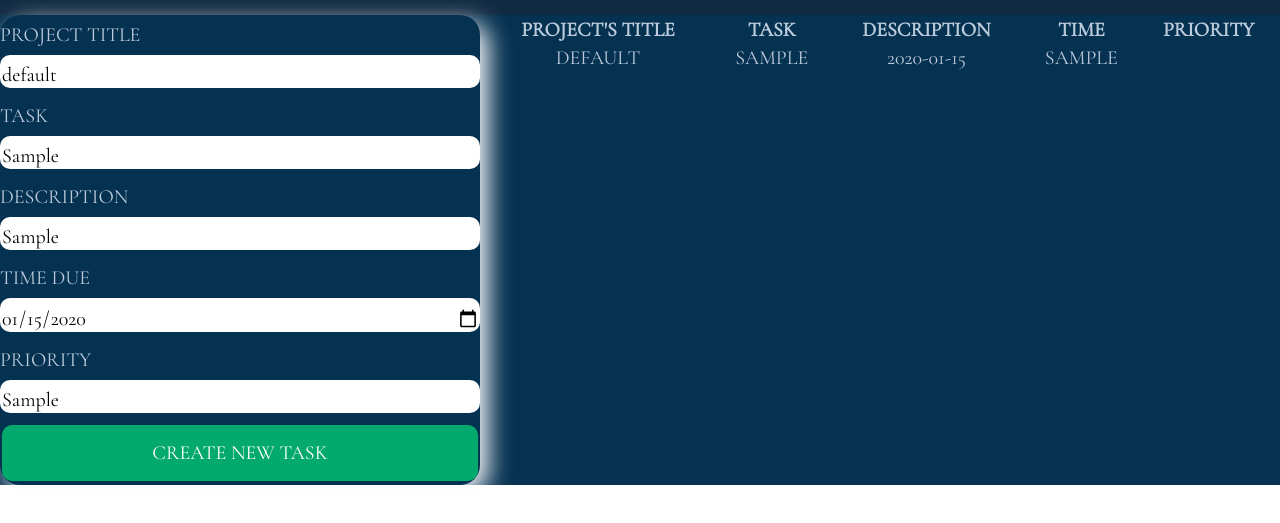
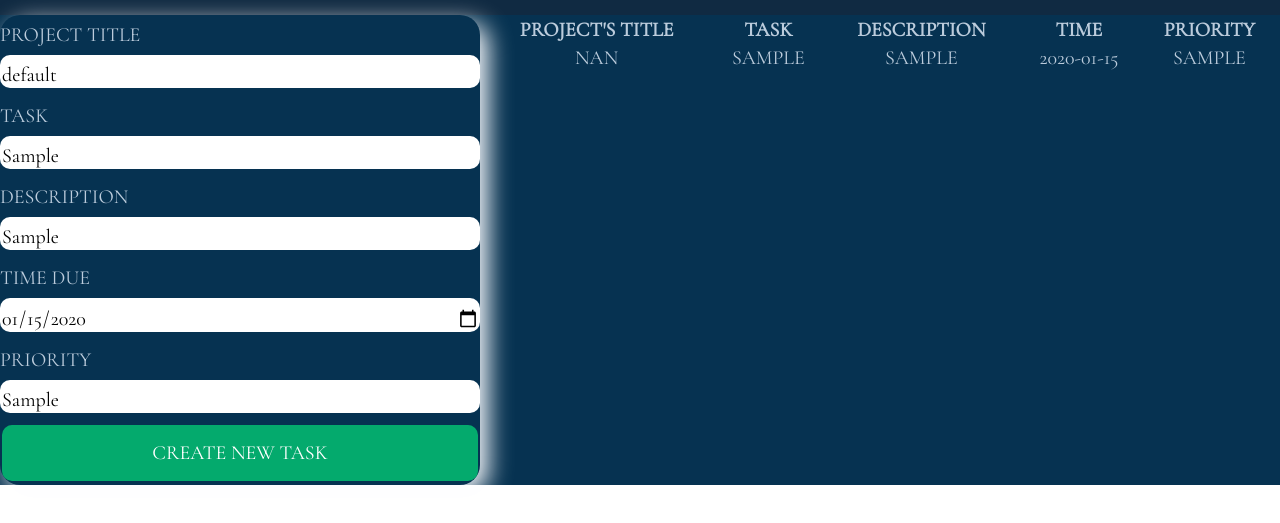
Before and after one commit to kainpets/odin_todos_app, a website built with webpack: page dist/index.html in a window 1280 px wide. Both pictures are taken after typing "Sample", "Sample", "2020-01-15", "Sample" into the empty fields and a click on the input "create new task". Shown: the part 83-606 px from the top of the page. Built offline with nearby package versions, Linux system fonts and the light colour scheme.

Commit message:
final commit

```diff
--- a/src/modules/UI.js
+++ b/src/modules/UI.js
@@ -1,14 +1,17 @@
+import { Projects } from "./projects";
+
 export class UI {
   static renderTodos(todos) {
     const tableRow = document.querySelector(".insert-task");
 
     tableRow.innerHTML += `
     <tr>
+    <td>${todos.project-title}</td>
     <td>${todos.title}</td>
     <td>${todos.description}</td>
     <td>${todos.dueDate}</td>
     <td>${todos.priority}</td>
     </tr>
-    `
+    `;
   }
 }
```
Also changed, not shown: dist/index.html, dist/main.js.
